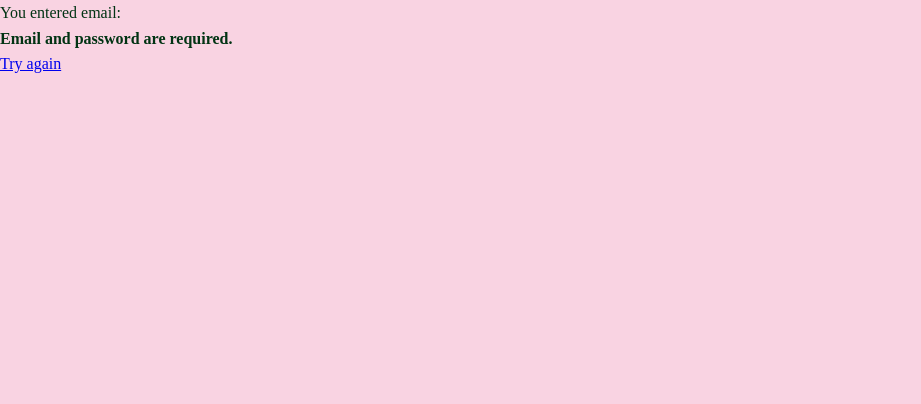
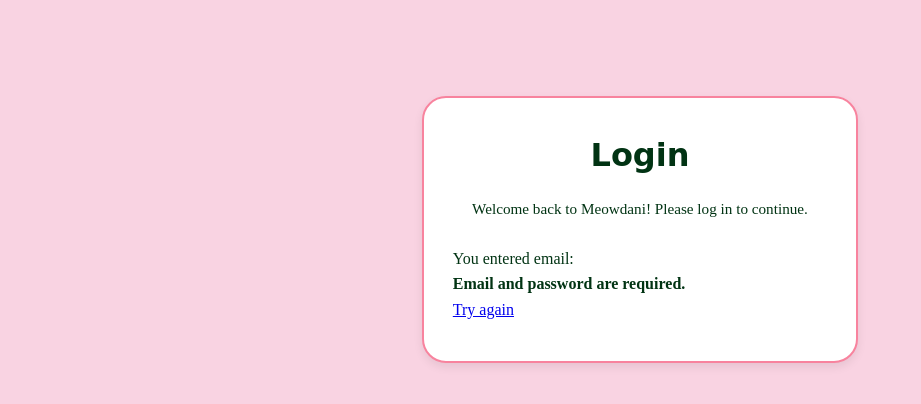
Before and after one commit to LillianBedore/Meowdani-Cat-Cafe, a PHP site: page /login.php in a window 1280 px wide. Shown: the top 404 px of the page, without its empty margins (0-921 px from the left). Run offline with PHP 8.4, Linux system fonts and the light colour scheme; data that the repository does not hold is empty.

Commit message:
Update login.php
apply CSS classes for styling

```diff
--- a/login.php
+++ b/login.php
@@ -6,7 +6,10 @@
   <title>Login</title>
 </head>
 <body>
-
+  <div class="auth-page-container">
+    <section class="auth-section">
+        <h2 class="section-title">Login</h2>
+        <p class="section-intro">Welcome back to Meowdani! Please log in to continue.</p>
 <?php
 
 /*get user input/values from login form*/
@@ -60,6 +63,9 @@
 /*close database to save vals properly*/
 $db->close();
 ?>
+<p class="auth-alt-link"> Don’t have an account yet? <a href="index.html#auth-section">Create one here.</a> </p>
+</section>
+</div>
 
 </body>
 </html>
```
